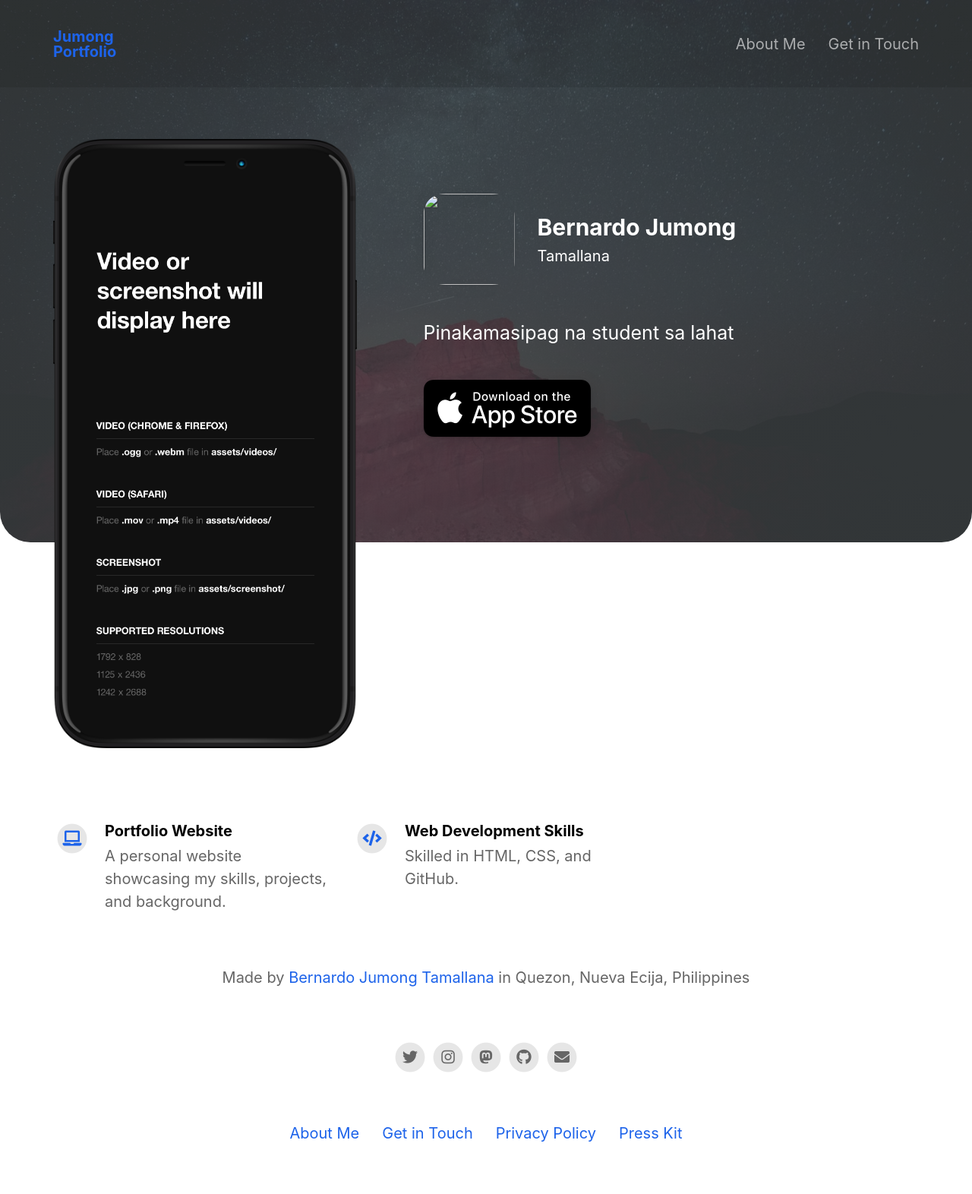
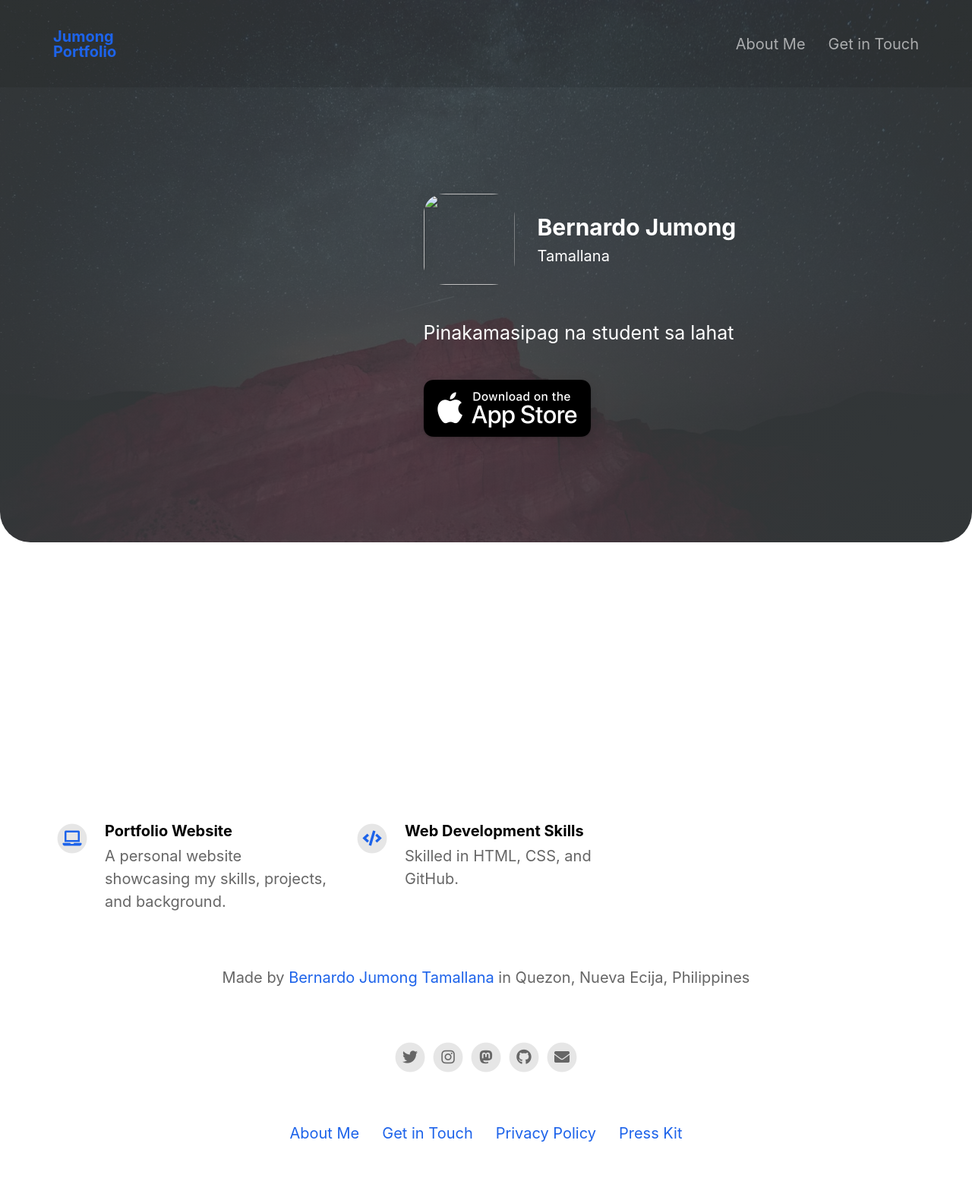
Before and after one commit to DelosReyesDonna/portfolio, a Jekyll site: the page built from index.html, in a window 1280 px wide. Shown: the whole page at 76% size. Built offline with Jekyll 4.4.1, drawn with Linux system fonts in a browser that asks for light colours; nearby versions of some CDN libraries.

Commit message:
Update default.html

```diff
--- a/_layouts/default.html
+++ b/_layouts/default.html
@@ -8,24 +8,6 @@
             <div class="headerBackground">
                 <div class="container">
                     {% include header.html %}
-                    <div class="iphonePreview">
-
-                        <svg version="1.1" xmlns="http://www.w3.org/2000/svg" xmlns:xlink="http://www.w3.org/1999/xlink" viewBox="0 0 0 0" style="position: absolute;">
-                            <clipPath id="screenMask" clipPathUnits="objectBoundingBox" transform="scale(0.00257, 0.00119)">
-                                <path d="M6490.24,1234.36H6216.28c-2.57,0-10.55-.07-12.07-0.07a87.524,87.524,0,0,1-12-1.03,40.051,40.051,0,0,1-11.4-3.79,38.315,38.315,0,0,1-16.82-16.84,39.948,39.948,0,0,1-3.78-11.42,72.257,72.257,0,0,1-1.04-12.02c-0.06-1.83-.06-5.56-0.06-5.56V452.125h0s0.06-11.391.06-12.086a87.9,87.9,0,0,1,1.04-12.025,39.843,39.843,0,0,1,3.78-11.413,38.283,38.283,0,0,1,16.82-16.847,39.762,39.762,0,0,1,11.4-3.785,71.909,71.909,0,0,1,12-1.037c16.99-.567,36.32-0.061,34.51-0.061,5.02,0,6.5,3.439,6.63,6.962a35.611,35.611,0,0,0,1.2,8.156,21.326,21.326,0,0,0,19.18,15.592c2.28,0.192,6.78.355,6.78,0.355H6433.7s4.5-.059,6.79-0.251a21.348,21.348,0,0,0,19.18-15.591,35.582,35.582,0,0,0,1.19-8.154c0.13-3.523,1.61-6.962,6.64-6.962-1.81,0,17.52-.5,34.5.061a71.923,71.923,0,0,1,12.01,1.038,39.832,39.832,0,0,1,11.4,3.784,38.283,38.283,0,0,1,16.82,16.844,40.153,40.153,0,0,1,3.78,11.413,87.844,87.844,0,0,1,1.03,12.023c0,0.695.06,12.084,0.06,12.084h0V1183.64s0,3.72-.06,5.55a72.366,72.366,0,0,1-1.03,12.03,40.2,40.2,0,0,1-3.78,11.41,38.315,38.315,0,0,1-16.82,16.84,40.155,40.155,0,0,1-11.4,3.79,87.669,87.669,0,0,1-12.01,1.03c-1.52,0-9.5.07-12.07,0.07" transform="translate(-6159.12 -394.656)"/>
-                            </clipPath>
-                        </svg>
-
-                        <div class="videoContainer hidden">
-                            <video class="screenvideo" autoplay="autoplay" controls="controls">
-                            </video>
-                        </div>
-
-                        <img class="iphoneScreen hidden" src="" alt="">
-
-                        {% include screencontent.html %}
-
-                    </div>
                     <div class="appInfo">
                         <div class="appIconShadow">
                             <svg width="0" height="0">
```
